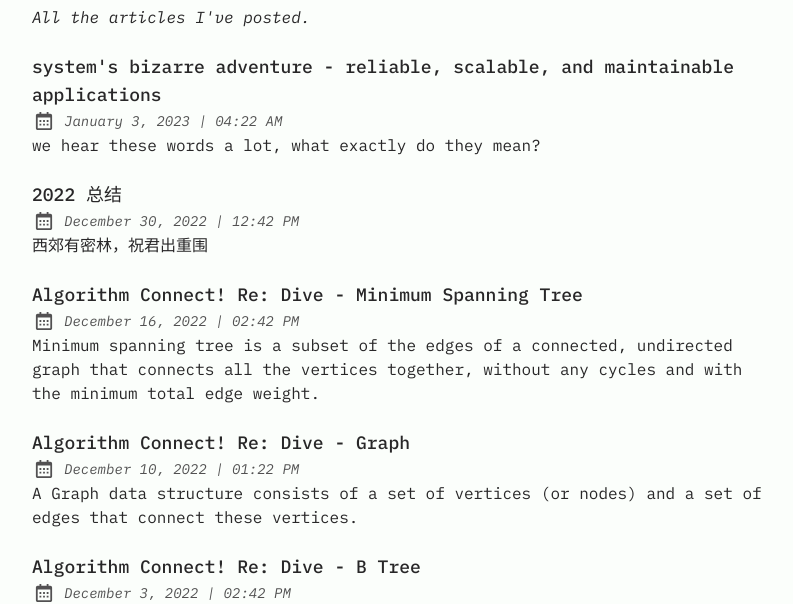
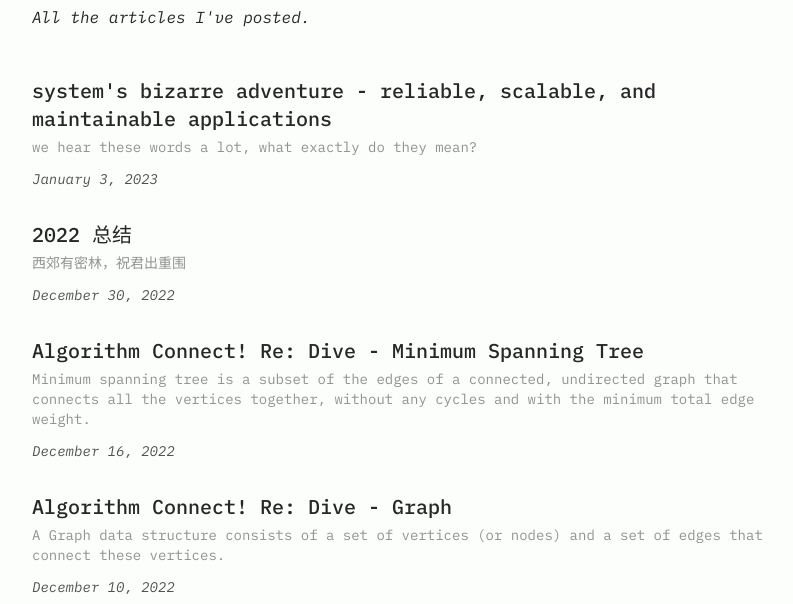
Before and after one commit to ShroXd/atriiy.dev, an Astro site: page /posts in a window 1280 px wide. Shown: the part 204-808 px from the top of the page, without its empty margins (240-1033 px from the left). Built offline with nearby package versions, Linux system fonts and the light colour scheme; Astro itself is replaced by a stand-in of ours; some packages are replaced by stand-ins of ours.

Commit message:
Optimize css style

```diff
--- a/src/components/Card.tsx
+++ b/src/components/Card.tsx
@@ -10,23 +10,23 @@ export interface Props {
 export default function Card({ href, frontmatter, secHeading = true }: Props) {
   const { title, pubDatetime, description } = frontmatter;
   return (
-    <li className="my-6">
+    <li className="mb-8">
       <a
         href={href}
-        className="inline-block text-lg font-medium text-skin-accent decoration-dashed underline-offset-4 focus-visible:no-underline focus-visible:underline-offset-0"
+        className="inline-block font-medium text-skin-accent decoration-dashed underline-offset-4 focus-visible:no-underline focus-visible:underline-offset-0"
       >
         {secHeading ? (
-          <h2 className="text-lg font-medium decoration-dashed hover:underline">
+          <h2 className="text-xl font-medium decoration-dashed hover:underline">
             {title}
           </h2>
         ) : (
-          <h3 className="text-lg font-medium decoration-dashed hover:underline">
+          <h3 className="text-xl font-medium decoration-dashed hover:underline">
             {title}
           </h3>
         )}
       </a>
-      <Datetime datetime={pubDatetime} />
-      <p>{description}</p>
+      <p className="mt-1 text-sm text-skin-base opacity-50">{description}</p>
+      <Datetime className="mt-3" datetime={pubDatetime} />
     </li>
   );
 }
--- a/src/components/Datetime.tsx
+++ b/src/components/Datetime.tsx
@@ -8,8 +8,8 @@ export interface Props {
 
 export default function Datetime({ datetime, size = "sm", className }: Props) {
   return (
-    <div className={`flex items-center space-x-2 opacity-80 ${className}`}>
-      <svg
+    <div className={`flex items-center opacity-80 ${className}`}>
+      {/* <svg
         xmlns="http://www.w3.org/2000/svg"
         className={`${
           size === "sm" ? "scale-90" : "scale-100"
@@ -18,7 +18,7 @@ export default function Datetime({ datetime, size = "sm", className }: Props) {
       >
         <path d="M7 11h2v2H7zm0 4h2v2H7zm4-4h2v2h-2zm0 4h2v2h-2zm4-4h2v2h-2zm0 4h2v2h-2z"></path>
         <path d="M5 22h14c1.103 0 2-.897 2-2V6c0-1.103-.897-2-2-2h-2V2h-2v2H9V2H7v2H5c-1.103 0-2 .897-2 2v14c0 1.103.897 2 2 2zM19 8l.001 12H5V8h14z"></path>
-      </svg>
+      </svg> */}
       <span className="sr-only">Posted on:</span>
       <span className={`italic ${size === "sm" ? "text-sm" : "text-base"}`}>
         <FormattedDatetime datetime={datetime} />
@@ -44,9 +44,9 @@ const FormattedDatetime = ({ datetime }: { datetime: string | Date }) => {
   return (
     <>
       {date}
-      <span aria-hidden="true"> | </span>
+      {/* <span aria-hidden="true"> | </span>
       <span className="sr-only">&nbsp;at&nbsp;</span>
-      {time}
+      {time} */}
     </>
   );
 };
--- a/src/layouts/Main.astro
+++ b/src/layouts/Main.astro
@@ -13,7 +13,9 @@ const { pageTitle, pageDesc } = Astro.props;
 <main id="main-content">
   <h1>{pageTitle}</h1>
   <p>{pageDesc}</p>
-  <slot />
+  <div class="mt-12">
+    <slot />
+  </div>
 </main>
 
 <style>
--- a/src/pages/index.astro
+++ b/src/pages/index.astro
@@ -80,7 +80,7 @@ const socialCount = SOCIALS.filter(social => social.active).length;
     } -->
 
     <section id="recent-posts">
-      <h2>Recent Posts</h2>
+      <!-- <h2>Recent Posts</h2> -->
       <ul>
         {
           sortedPosts.map(
@@ -142,7 +142,7 @@ const socialCount = SOCIALS.filter(social => social.active).length;
   }
   #featured h2,
   #recent-posts h2 {
-    @apply text-2xl font-semibold tracking-wide;
+    @apply text-xl font-semibold tracking-wide opacity-50;
   }
   .all-posts-btn-wrapper {
     @apply my-8 text-center;
```
